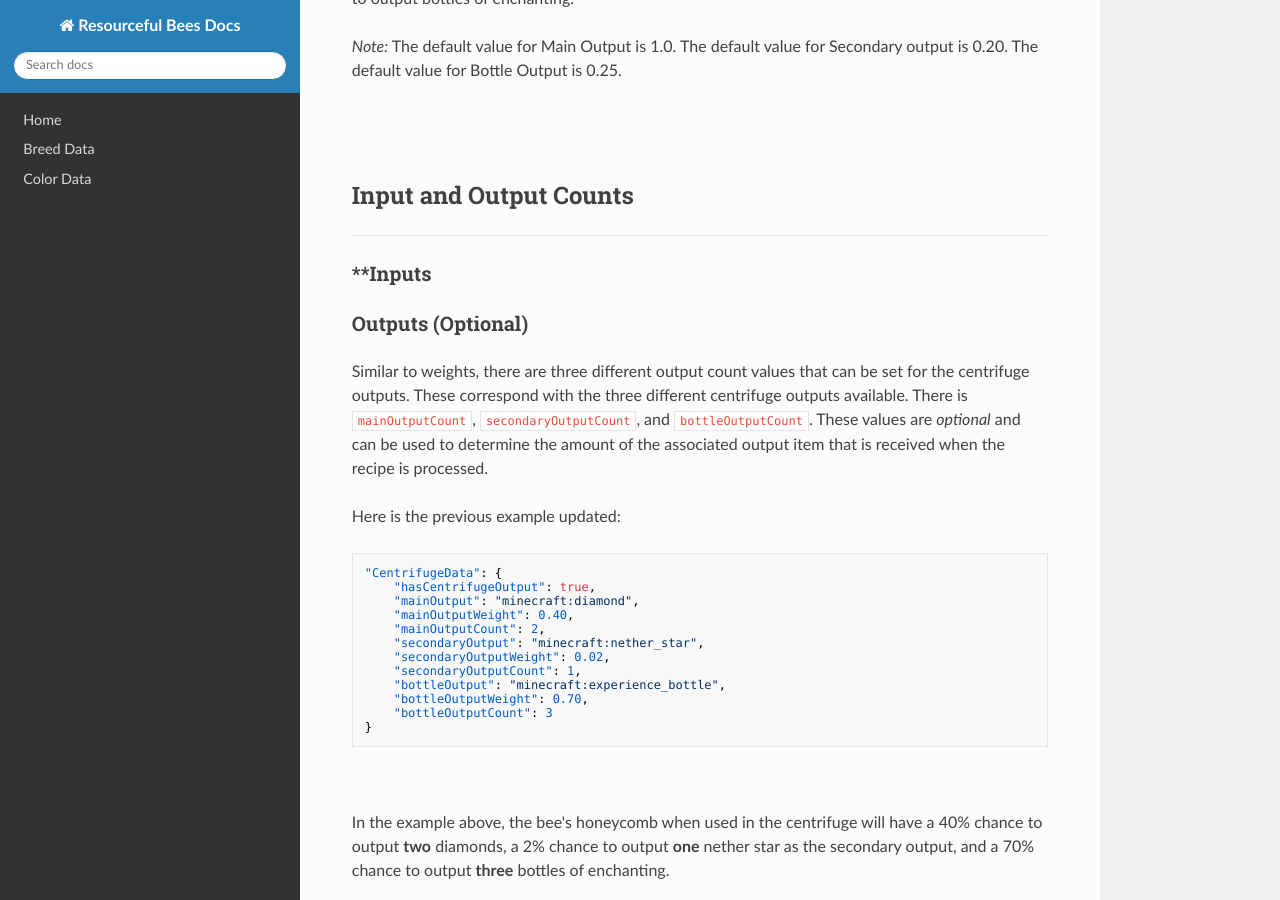
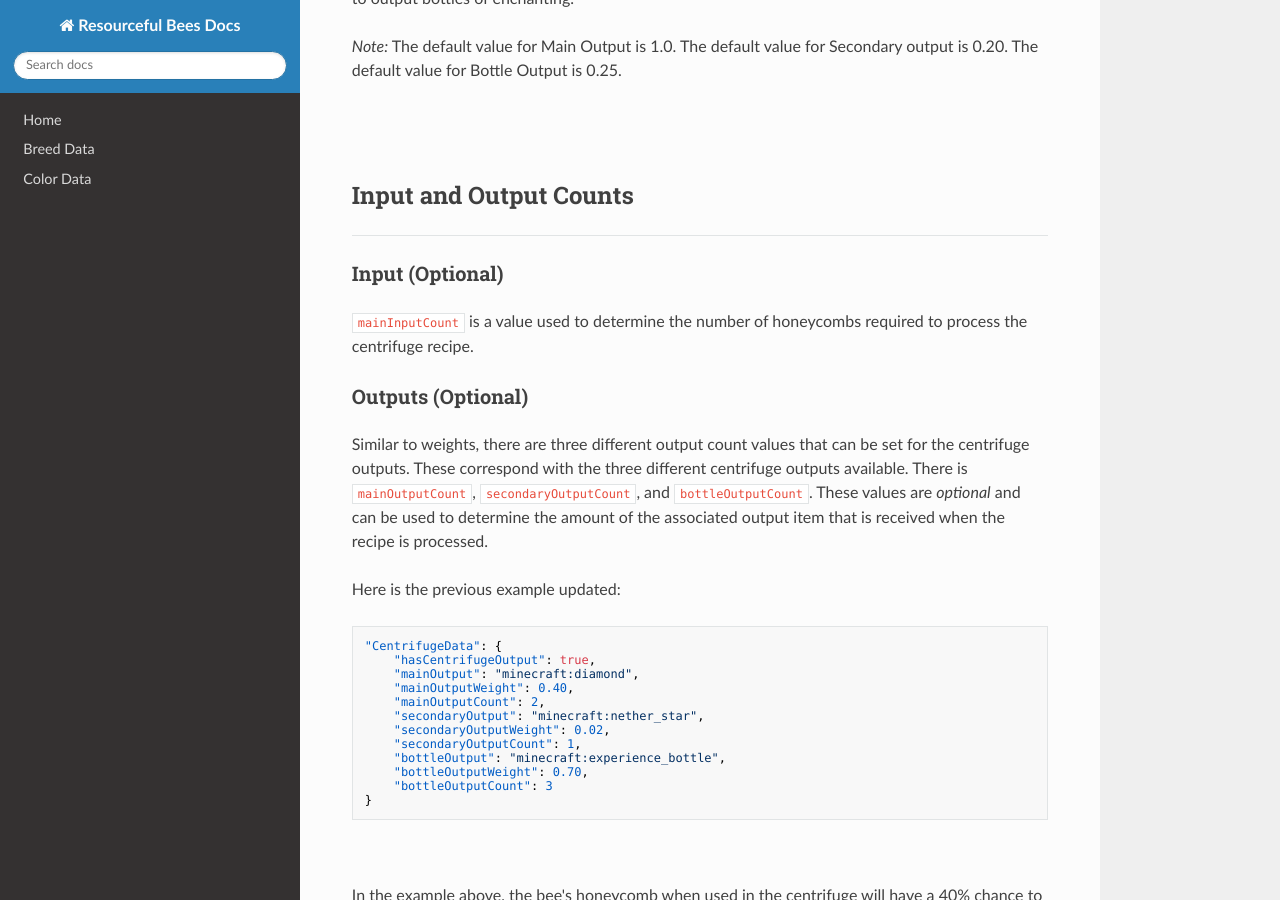
Before and after one commit to Team-Resourceful/ResourcefulBeesDocs, an MkDocs documentation site: the page built from docs/bee_data/centrifuge_data.md, in a window 1280 px wide and 900 px high, scrolled down 2179 px. Built offline with MkDocs 1.6.1, drawn with Linux system fonts in a browser that asks for light colours; nearby versions of some CDN libraries.

Commit message:
docs/bee_data/centrifuge_data.md updated from https://stackedit.io/

```diff
--- a/docs/bee_data/centrifuge_data.md
+++ b/docs/bee_data/centrifuge_data.md
@@ -76,7 +76,9 @@ In the example above, the bee's honeycomb when used in the centrifuge will have
 ## **Input and Output Counts**
 ***
 
-### **Inputs
+### **Input** (Optional)
+
+`mainInputCount` is a value used to determine the number of honeycombs required to process the centrifuge recipe.
 
 ### **Outputs** (Optional)
 
```
Also changed, not shown: other parts of docs/bee_data/centrifuge_data.md (+1 -1 lines).
